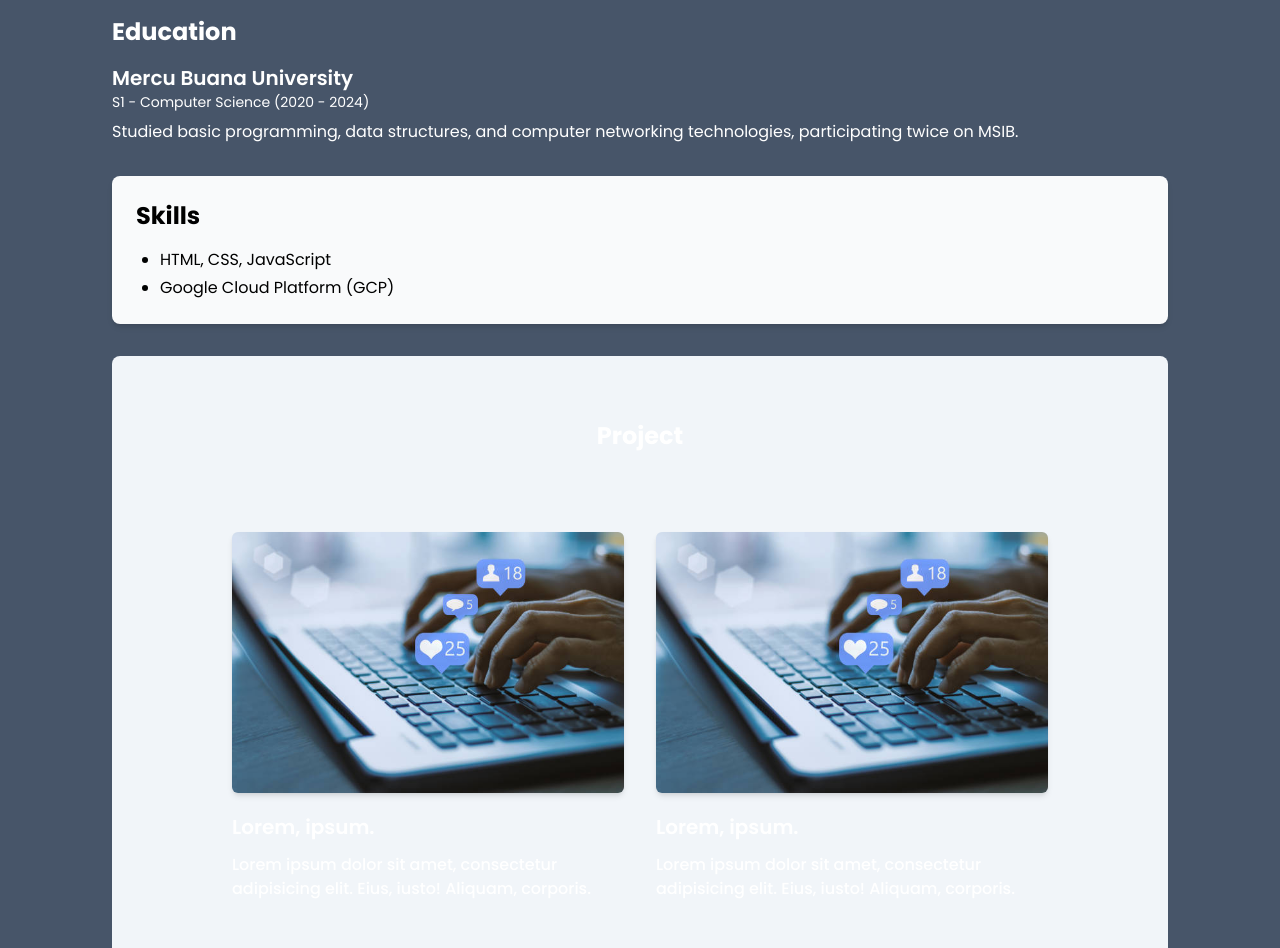
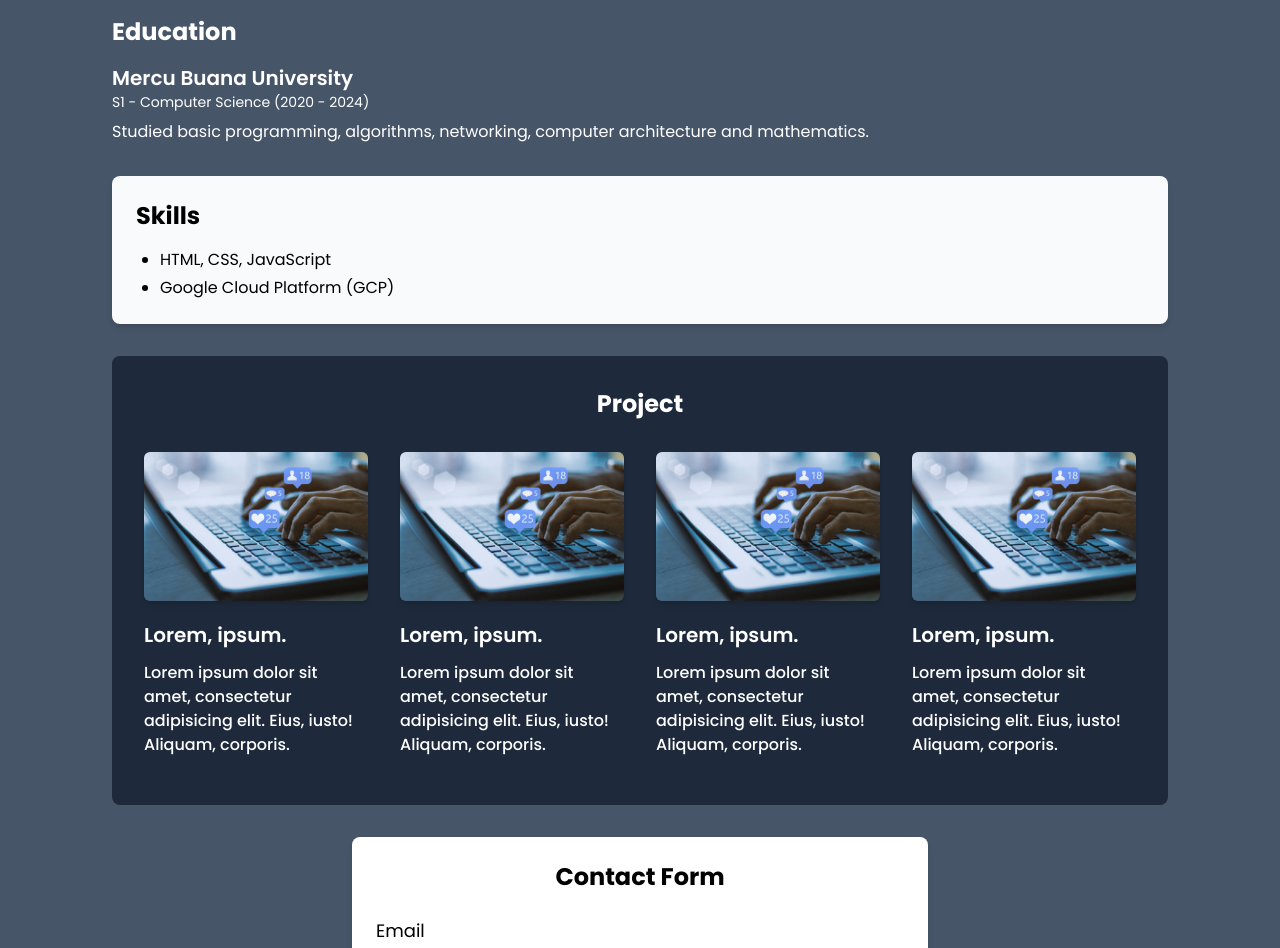
Before and after one commit to iskhafel/web-portfolio-git, a website: page src/index.html in a window 1280 px wide. Shown: the part 1060-2008 px from the top of the page. Drawn offline with Linux system fonts and the light colour scheme.

Commit message:
release version 2.1.0

```diff
--- a/src/index.html
+++ b/src/index.html
@@ -120,8 +120,8 @@
       <div>
         <h3 class="text-xl font-semibold">Mercu Buana University</h3>
         <p class="text-sm">S1 - Computer Science (2020 - 2024)</p>
-        <p class="mt-2">Studied basic programming, data structures, and computer networking
-          technologies, participating twice on MSIB.</p>
+        <p class="mt-2">Studied basic programming, algorithms,
+          networking, computer architecture and mathematics.</p>
       </div>
     </section>
     <!-- EDUCATION -->
@@ -137,16 +137,16 @@
     <!-- SKILLS -->
 
     <!-- PROJECT -->
-    <section id="project" class="py-16 rounded-lg bg-slate-100 dark:bg-slate-800">
+    <section id="project" class="py-8 rounded-lg bg-slate-800">
       <div class="container">
         <div class="w-full px-4">
-          <div class="max-w-xl mx-auto mb-16 text-center">
+          <div class="max-w-xl mx-auto text-center">
             <h2 class="mb-4 text-2xl font-bold text-white">Project</h2>
           </div>
         </div>
 
-        <div class="flex flex-wrap justify-center w-full px-4 xl:mx-auto xl:w-10/12">
-          <div class="p-4 mb-12 md:w-1/2">
+        <div class="flex flex-wrap justify-center w-full px-4 xl:mx-auto">
+          <div class="p-4 md:w-1/2 xl:w-1/4">
             <div class="overflow-hidden rounded-md shadow-md">
               <img src="./assets/img/istockphoto-1201794260-612x612.jpg" alt="" width="w-full" />
             </div>
@@ -155,7 +155,7 @@
               adipisicing elit.
               Eius, iusto! Aliquam, corporis.</p>
           </div>
-          <div class="p-4 mb-12 md:w-1/2">
+          <div class="p-4 md:w-1/2 xl:w-1/4">
             <div class="overflow-hidden rounded-md shadow-md">
               <img src="./assets/img/istockphoto-1201794260-612x612.jpg" alt="" width="w-full" />
             </div>
@@ -164,7 +164,7 @@
               adipisicing elit.
               Eius, iusto! Aliquam, corporis.</p>
           </div>
-          <div class="p-4 mb-12 md:w-1/2">
+          <div class="p-4 md:w-1/2 xl:w-1/4">
             <div class="overflow-hidden rounded-md shadow-md">
               <img src="./assets/img/istockphoto-1201794260-612x612.jpg" alt="" width="w-full" />
             </div>
@@ -173,7 +173,7 @@
               adipisicing elit.
               Eius, iusto! Aliquam, corporis.</p>
           </div>
-          <div class="p-4 mb-12 md:w-1/2">
+          <div class="p-4 md:w-1/2 xl:w-1/4">
             <div class="overflow-hidden rounded-md shadow-md">
               <img src="./assets/img/istockphoto-1201794260-612x612.jpg" alt="" width="w-full" />
             </div>
@@ -192,7 +192,7 @@
   <!-- CONTACT FORM -->
   <section id="contact" class="container px-4 pb-12 mx-auto">
     <div class="max-w-xl p-6 mx-auto bg-white rounded-lg shadow-md">
-      <h2 class="mb-6 text-3xl font-bold text-center">Contact Form</h2>
+      <h2 class="mb-6 text-2xl font-bold text-center">Contact Form</h2>
       <form class="space-y-6">
         <div class="flex flex-col">
           <label for="email" class="text-lg">Email</label>
```
Also changed, not shown: src/assets/img/pexels-andrea-piacquadio-3760778 1.png (added), src/assets/img/pexels-andrea-piacquadio-3761509.png (added), src/assets/img/pexels-markus-spiske-3970330.png (added), src/assets/img/pexels-redrecords-2872418.png (added), src/styles/output.css.
